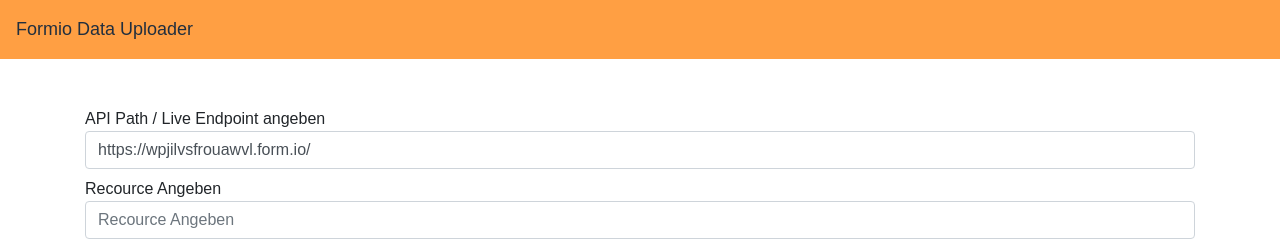
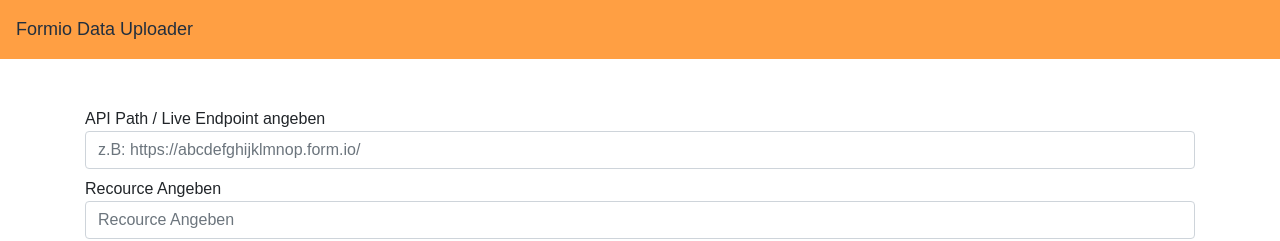
Before and after one commit to 0ql/formioImport, a Svelte app: page / in a window 1280 px wide. Shown: the top 241 px of the page. Built offline with nearby package versions, Linux system fonts and the light colour scheme.

Commit message:
Delete Default Live End Point

```diff
--- a/src/components/LiveEndPoint.svelte
+++ b/src/components/LiveEndPoint.svelte
@@ -1,7 +1,5 @@
 <script>
   export let val;
-
-  val = "https://wpjilvsfrouawvl.form.io/";
 </script>
 
 <div>API Path / Live Endpoint angeben</div>
```
